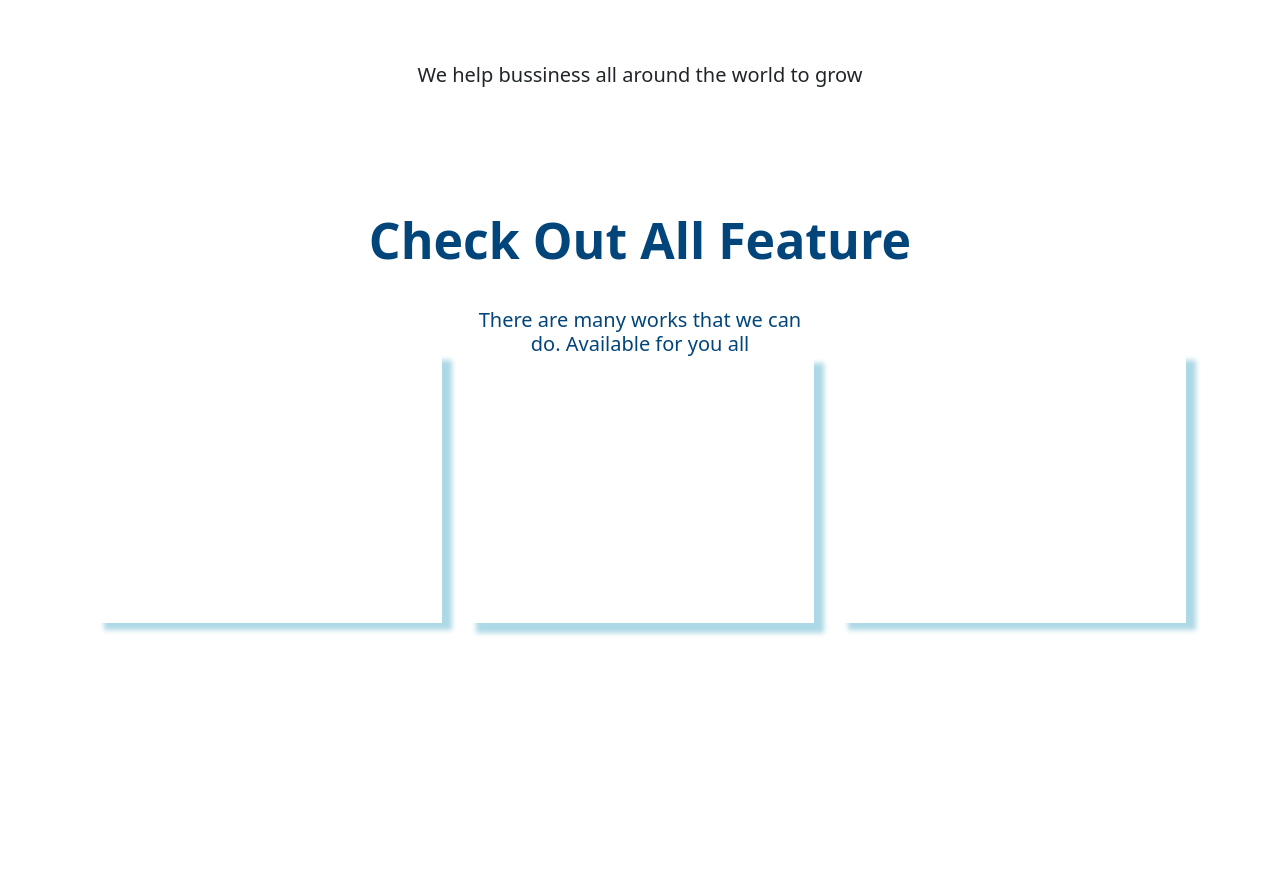
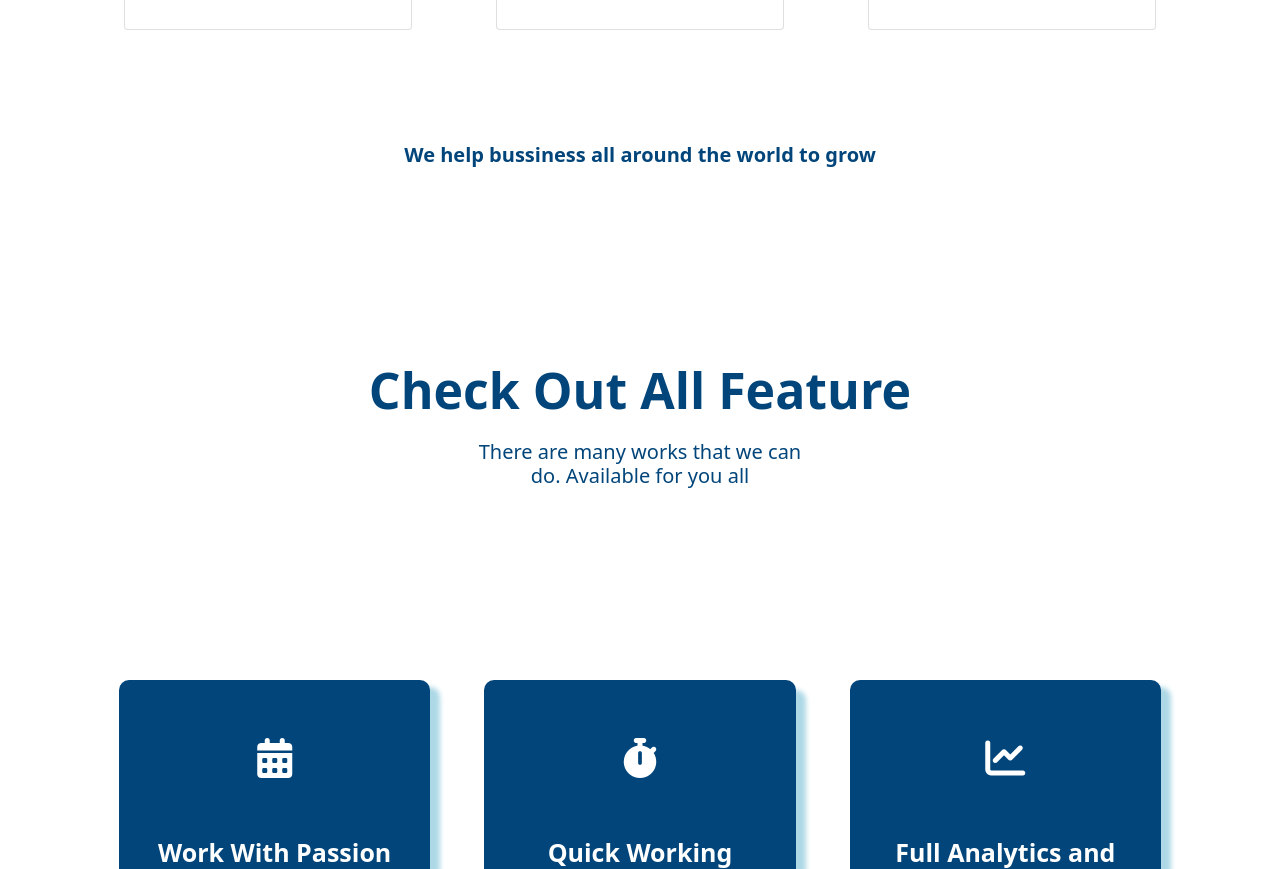
Before and after one commit to Superdityaa/LandingPage, a plain HTML site: page index.html in a window 1280 px wide. Shown: the part 1931-2800 px from the top of the page. Before the commit the page ends 2570 px from the top, so only its background shows below. Drawn offline with nearby package versions, Linux system fonts and the light colour scheme.

Commit message:
Update style.css

```diff
--- a/style.css
+++ b/style.css
@@ -139,14 +139,24 @@ body{
 	font-weight: 200px;
 }
 
-.last-text{
+.last-text p{
 	font-size: 20px;
 	margin-top: 70px;
-	font-weight: 500;
+	font-weight: 700;
+	color: #02457a;
+}
+
+.feature{
+	margin: 90px;
+	padding: 50px;
+}
+
+.row{
+	padding: 20px 10px;
+	margin:20px;
 }
 
 .feature h2{
-	margin-top:70px;
 	text-align: center;
 	font-size: 50px;
 	padding-top:50px;
@@ -155,11 +165,35 @@ body{
 }
 
 .feature p{
-	padding-top: 30px;
+	padding-top: 10px;
 	font-weight: 400;
 	font-size:20px;
 	line-height:24px;
 	text-align: center;
 	height:59px;
 	color: #02457A;
+	margin-top:10px;
 }
+
+.features-box{
+	background-color: #02457a;
+	border-radius: 10px;
+	padding: 10px 10px;
+	margin: 15px;
+}
+
+.features-box h4{
+	font-weight:700;
+	font-size:25px;
+	line-height:30px;
+	text-align:center;
+	padding: 10px;
+}
+
+.features-box p{
+	font-weight:400;
+	font-size:20px;
+	line-height: 24px;
+	justify-content: center;
+	padding: 10px;
+}
```
